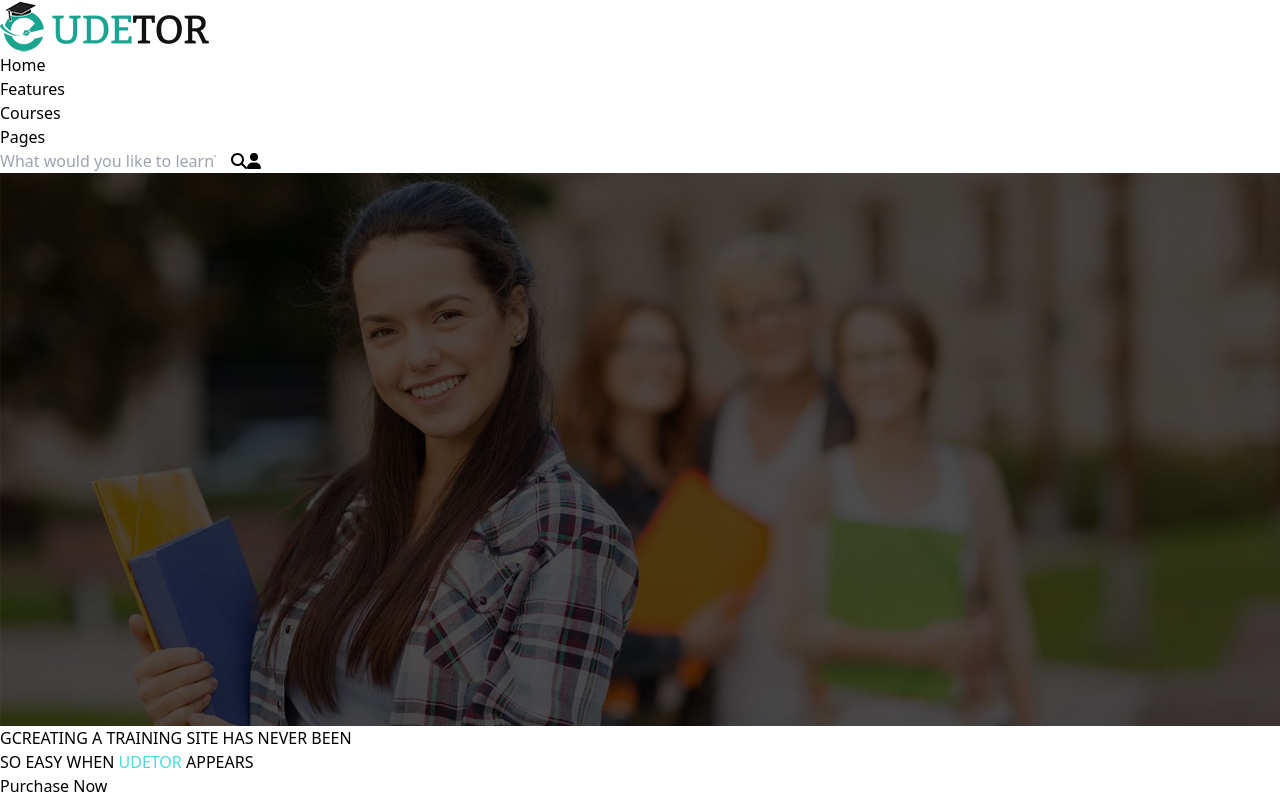
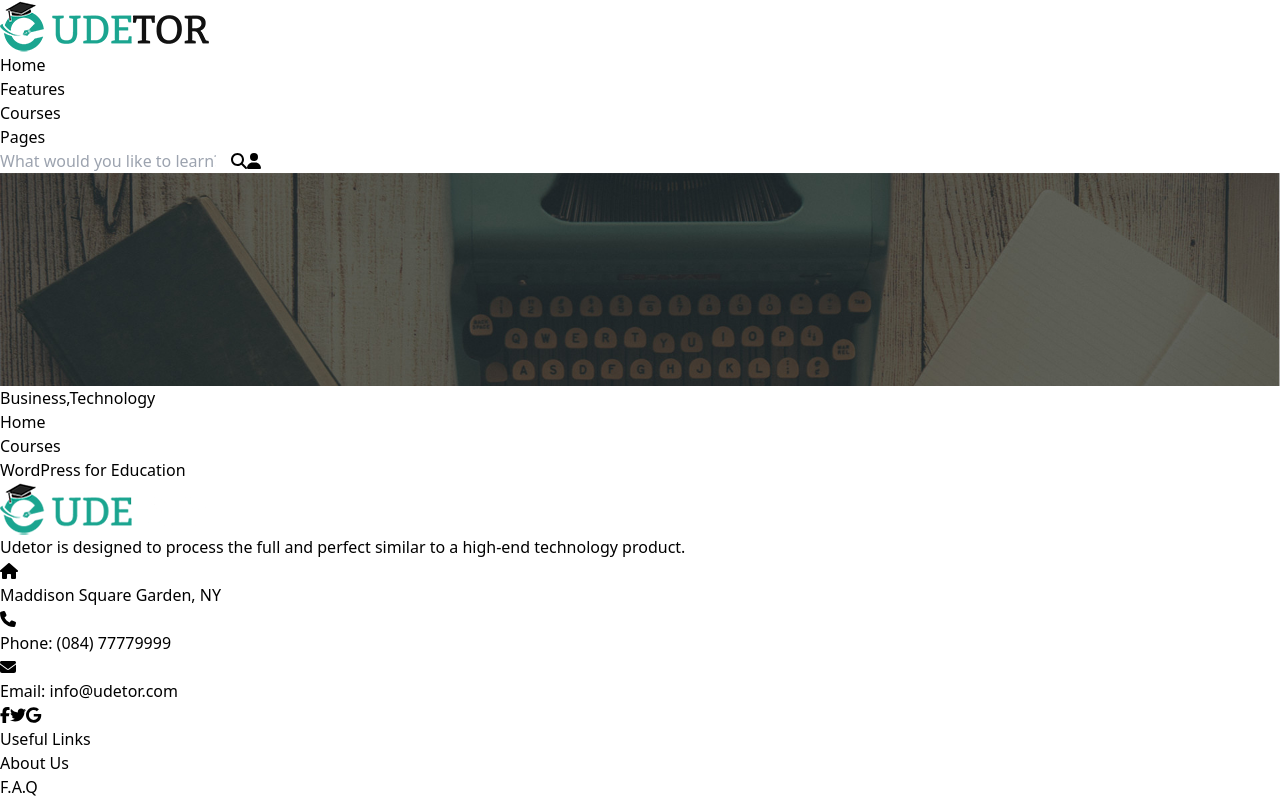
Before and after one commit to Noman2218/final-project-react, a React (Vite) app: page /about in a window 1280 px wide. Shown: the top 800 px of the page. Built offline with nearby package versions, Linux system fonts and the light colour scheme.

Commit message:
update WordPress for Education

```diff
--- a/src/components/Header.jsx
+++ b/src/components/Header.jsx
@@ -23,10 +23,7 @@ const Header = () => {
           alt="sliderbanner"
           className="absolute inset-0 w-full h-full object-cover z-0"
         />
-        <div className="relative grid grid-cols-1 lg:grid-cols-2 gap-8 h-full z-10 px-4 sm:px-8 lg:px-20 py-12">
-
-          {/* <div className="absolute ml-20 sm:ml-8 flex flex-col items-start
-         justify-center h-full text-left text-white px-12 max-w-[600px] z-10"> */}
+        <div className="relative grid grid-cols-1 lg:grid-cols-2 gap-8 h-full c px-4 sm:px-8 lg:px-20 py-12">
          <div className="flex flex-col justify-center items-start text-white max-w-[600px]">
             <p className="text-white font-bold">
               GCREATING A TRAINING SITE HAS NEVER BEEN
--- a/src/components/WordPressForEducation.jsx
+++ /dev/null
@@ -1,16 +0,0 @@
-import React from 'react'
-import Header from './Header'
-import Footer from './Footer'
-
-
-
-const WordPressForEducation = () => {
-  return (
-    <div>
-      <Header />
-      <Footer />
-    </div>
-  )
-}
-
-export default WordPressForEducation
--- a/src/main.jsx
+++ b/src/main.jsx
@@ -39,7 +39,7 @@ import { createRoot } from 'react-dom/client'
 import App from './App.jsx'
 import './index.css'
 import { BrowserRouter, createBrowserRouter, RouterProvider } from 'react-router-dom'
-import WordPressForEducation from './components/WordPressForEducation.jsx'
+import WordPressForEducation from './screens/COURSES/WordPressForEducation.jsx'
 
 const router = createBrowserRouter([
   {
--- /dev/null
+++ b/src/screens/COURSES/WordPressForEducation.jsx
@@ -0,0 +1,52 @@
+import React from 'react'
+import Footer from '../../components/Footer'
+import Navbar from '../../components/Navbar'
+import Logo from '../../components/Logo'
+import { Link } from 'react-router-dom'
+
+
+
+const WordPressForEducation = () => {
+  return (
+    <div>
+      <header className="sticky top-0 z-[1] mx-auto flex w-full max-w-7xl flex-wrap items-center
+       justify-between border-b border-gray-100 p-[1.5em] font-sans font-bold uppercase
+       text-text-primary backdrop-blur-[100px] ">
+        <Logo />
+        <Navbar />
+      </header>
+
+      <div className=" grid-cols-1 relative bg-cover bg-center h-[25vh]">
+        <img
+          src="images/become-teacher-title.jpg"
+          alt="sliderbanner"
+          className="absolute inset-0 w-full h-full object-cover z-0"
+        />
+        <div className="relative px-4 sm:px-8 lg:px-20 py-12">
+          <div className="items-start text-white">
+            <h1 className="text-4xl md:text-6xl font-bold mb-4 uppercase">
+              Business,Technology
+            </h1>
+            <p>
+              <ul className='flex flex-wrap'>
+                <li className='mr-4 list-none' ><Link to="/">Home</Link></li>
+                <li className='mr-4 list-none' ><Link to="/Courses">Courses</Link></li>
+              </ul>
+            </p>
+          </div>
+        </div>
+      </div>
+      <div className="items-start text-black">
+        <h1 className="text-3xl md:text-5xl font-bold mb-4 uppercase">
+        WordPress for Education
+
+        </h1>
+      </div>
+
+      <Footer />
+    </div>
+
+  )
+}
+
+export default WordPressForEducation
```
Also changed, not shown: src/components/routes.jsx (added, +16 -0 lines), public/images/become-teacher-title.jpg (added).
